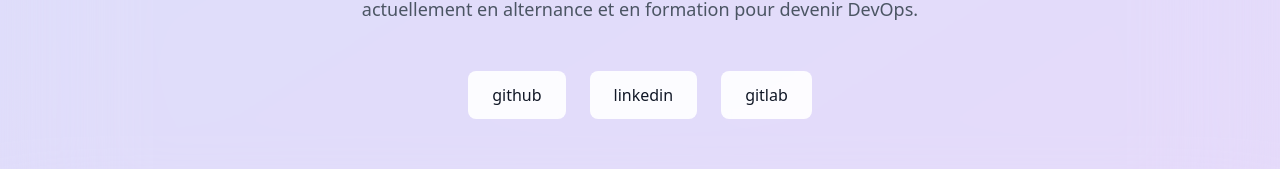
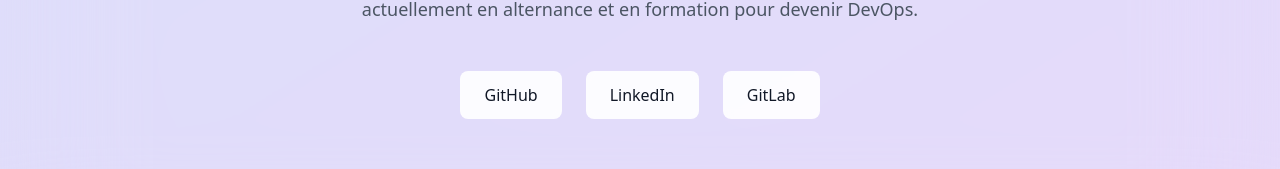
Before and after one commit to kuramentooo/portfolio, a Next.js app: page /portfolio/ in a window 1280 px wide. Shown: the part 511-680 px from the top of the page. Built offline with nearby package versions, Linux system fonts and the light colour scheme.

Commit message:
ADD: all

```diff
--- a/src/components/Hero.tsx
+++ b/src/components/Hero.tsx
@@ -4,6 +4,12 @@
 import { profile } from '@/data/profile'
 
 export default function Hero() {
+  const socialLinks = [
+    { name: 'GitHub', url: profile.links.github },
+    { name: 'LinkedIn', url: profile.links.linkedin },
+    { name: 'GitLab', url: profile.links.gitlab }
+  ]
+
   return (
     <section className="min-h-screen relative flex items-center justify-center overflow-hidden">
       {/* Fond animé */}
@@ -14,7 +20,7 @@
         <div className="mb-8">
           <div className="w-40 h-40 mx-auto mb-8 rounded-full overflow-hidden ring-4 ring-blue-500 shadow-xl transform hover:scale-105 transition-all duration-300">
             <Image
-              src="/portfolio/me_avatar.png"  // Correction du chemin avec le préfixe /portfolio/
+              src="me_avatar.png"  // Chemin simplifié
               alt="Clément Delaunoy"
               width={160}
               height={160}
@@ -34,15 +40,15 @@
             je suis actuellement en alternance et en formation pour devenir DevOps.
           </p>
           <div className="flex justify-center gap-6">
-            {Object.entries(profile.links).slice(0, 3).map(([platform, url]) => (
+            {socialLinks.map(({ name, url }) => (
               <a
-                key={platform}
+                key={name}
                 href={url}
                 target="_blank"
                 rel="noopener noreferrer"
                 className="px-6 py-3 bg-white/90 dark:bg-gray-800/90 rounded-lg hover:scale-105 hover:shadow-xl transition-all duration-300 backdrop-blur-sm"
               >
-                {platform}
+                {name}
               </a>
             ))}
           </div>
```
